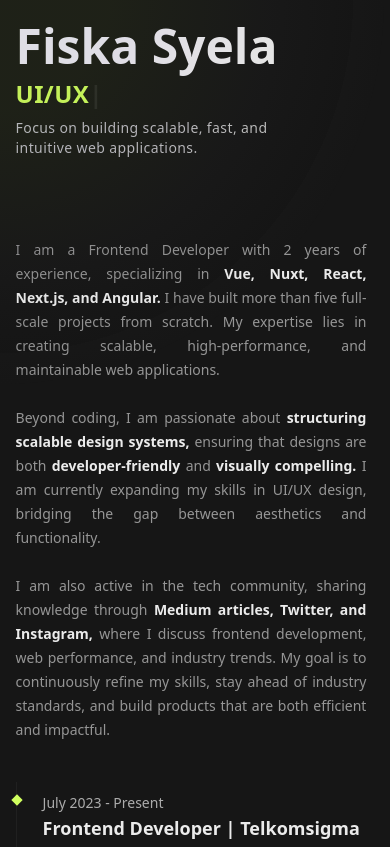
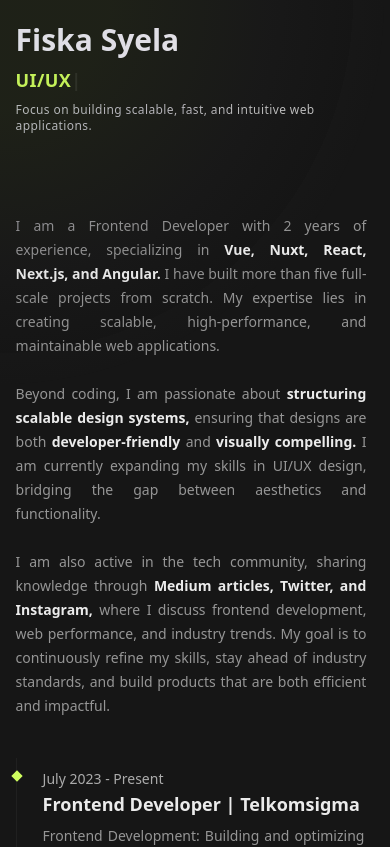
Before and after one commit to saturniesm/fiska-syela, a Vue app: page / in a window 390 px wide. Shown: the top 847 px of the page. Built offline with nearby package versions, Linux system fonts and the light colour scheme; some icons are missing.

Commit message:
feat: add glow

```diff
--- a/src/components/Desc.vue
+++ b/src/components/Desc.vue
@@ -52,7 +52,12 @@ const descriptions = [
       class="flex lg:flex-row flex-col gap-2 w-full group"
     >
       <figure class="lg:w-1/4 lg:py-4">
-        <img :src="desc.img" :alt="desc.title" class="w-full lg:rounded-md" />
+        <img
+          :src="desc.img"
+          :alt="desc.title"
+          class="w-full lg:rounded-md transition-colors duration-600"
+          :class="[layoutStore.navigationClass('shadow-group-hover')]"
+        />
       </figure>
       <div
         class="flex flex-col text-sm lg:w-3/4 gap-4 lg:p-4 p-2.5 rounded-md lg:rounded-xl transition-colors duration-300"
--- a/src/components/Me.vue
+++ b/src/components/Me.vue
@@ -106,32 +106,35 @@ onMounted(typeEffect)
 
 <template>
   <header class="flex flex-col gap-2 text-hint tracking-wide">
-    <h1 class="text-5xl lg:text-6xl font-bold tracking-normal">Fiska Syela</h1>
-    <h2 class="text-2xl font-semibold flex gap-2" :class="layoutStore.navigationClass('text')">
-      <span>{{ jobTitle }}<span class="animate-blink text-hint/40 text-2xl">|</span></span>
+    <h1 class="text-3xl lg:text-6xl font-bold tracking-normal">Fiska Syela</h1>
+    <h2
+      class="text-lg lg:text-2xl font-semibold flex gap-2"
+      :class="layoutStore.navigationClass('text')"
+    >
+      <span
+        >{{ jobTitle }}<span class="animate-blink text-hint/40 text-lg lg:text-2xl">|</span></span
+      >
     </h2>
-    <p class="text-sm text-hint/80 font-light w-64">
+    <p class="text-xs lg:text-sm text-hint/80 font-light lg:w-64">
       Focus on building scalable, fast, and intuitive web applications.
     </p>
   </header>
 
-  <nav aria-label="Main Navigation tracking-widest" class="md:block hidden">
+  <nav aria-label="Main Navigation tracking-widest" class="hidden lg:block">
     <ul class="flex flex-col gap-7 pl-2">
       <li
         v-for="nav in navigation"
-        class="list-space"
+        class="list-space scale-hover"
         :class="{
           [`text-primary-${nav.active_color}`]: true,
+          'scale-130': nav.id === layoutStore.navigation,
           'opacity-40 hover:opacity-100': nav.id !== layoutStore.navigation,
         }"
         @click="changeNavigation(nav.id as Navigation)"
       >
         <span
-          class="w-4 h-4 rotate-45 bg-primary-green scale-hover"
-          :class="[
-            colorMap[nav.active_color] || 'bg-gray-300',
-            { 'scale-130': nav.id === layoutStore.navigation },
-          ]"
+          class="w-4 h-4 rotate-45 bg-primary-green"
+          :class="colorMap[nav.active_color] || 'bg-gray-300'"
         ></span>
         <a class="text-sm leading-none" :href="nav.ref">{{ nav.label }}</a>
       </li>
--- a/src/stores/layout.ts
+++ b/src/stores/layout.ts
@@ -107,8 +107,22 @@ export const useLayoutStore = defineStore('layout', () => {
         [NAVIGATION.PROJECT]: 'bg-primary-pink/15',
         [NAVIGATION.EXP]: 'bg-primary-purple/15',
       },
+      shadow: {
+        [NAVIGATION.ABOUT]: 'shadow-[0px_0px_20px_rgba(208,255,95,0.25)]',
+        [NAVIGATION.PROJECT]: 'shadow-[0px_0px_20px_rgba(141,126,255,0.25)]',
+        [NAVIGATION.EXP]: 'shadow-[0px_0px_20px_rgba(185,127,239,0.25)]',
+      },
+      'shadow-hover': {
+        [NAVIGATION.ABOUT]: 'hover:shadow-[0px_0px_20px_rgba(208,255,95,0.25)]',
+        [NAVIGATION.PROJECT]: 'hover:shadow-[0px_0px_20px_rgba(141,126,255,0.25)]',
+        [NAVIGATION.EXP]: 'hover:shadow-[0px_0px_20px_rgba(185,127,239,0.25)]',
+      },
+      'shadow-group-hover': {
+        [NAVIGATION.ABOUT]: 'group-hover:shadow-[0px_0px_20px_rgba(208,255,95,0.25)]',
+        [NAVIGATION.PROJECT]: 'group-hover:shadow-[0px_0px_20px_rgba(141,126,255,0.25)]',
+        [NAVIGATION.EXP]: 'group-hover:shadow-[0px_0px_20px_rgba(185,127,239,0.25)]',
+      },
     }
-
     return colors[type][navigation.value] || ''
   }
 
--- a/src/types/layout.ts
+++ b/src/types/layout.ts
@@ -5,6 +5,9 @@ export type Project = 'project' | 'desc'
 export type NavigationType =
   | 'text'
   | 'border'
+  | 'shadow-hover'
+  | 'shadow-group-hover'
+  | 'shadow'
   | 'text-dark'
   | 'underline'
   | 'underline-hover'
```
